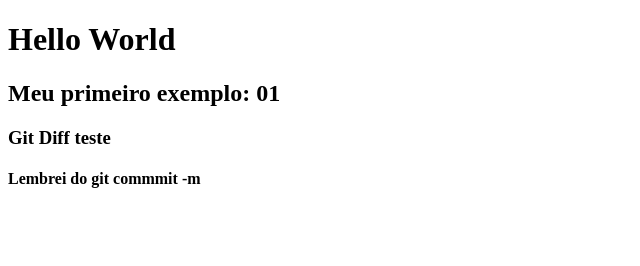
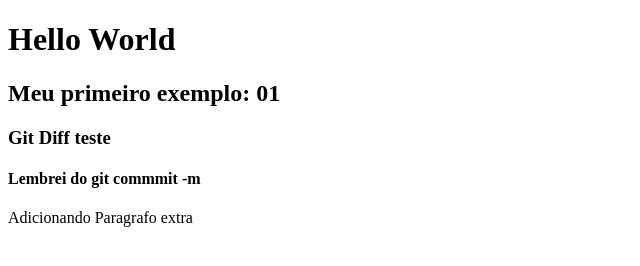
Before and after one commit to Hazelorde/treinandogithub, a plain HTML site: page index.html in a window 1280 px wide. Shown: the whole page, without its empty margins (0-640 px from the left). Drawn offline with Linux system fonts and the light colour scheme.

Commit message:
ParagrafoNovo

```diff
--- a/index.html
+++ b/index.html
@@ -13,6 +13,7 @@
     <h2>Meu primeiro exemplo: 01</h2>
     <h3>Git Diff teste</h3>
     <h4> Lembrei do git commmit -m</h4>
+    <p> Adicionando Paragrafo extra</p>
 </body>
 
 </html>
```
